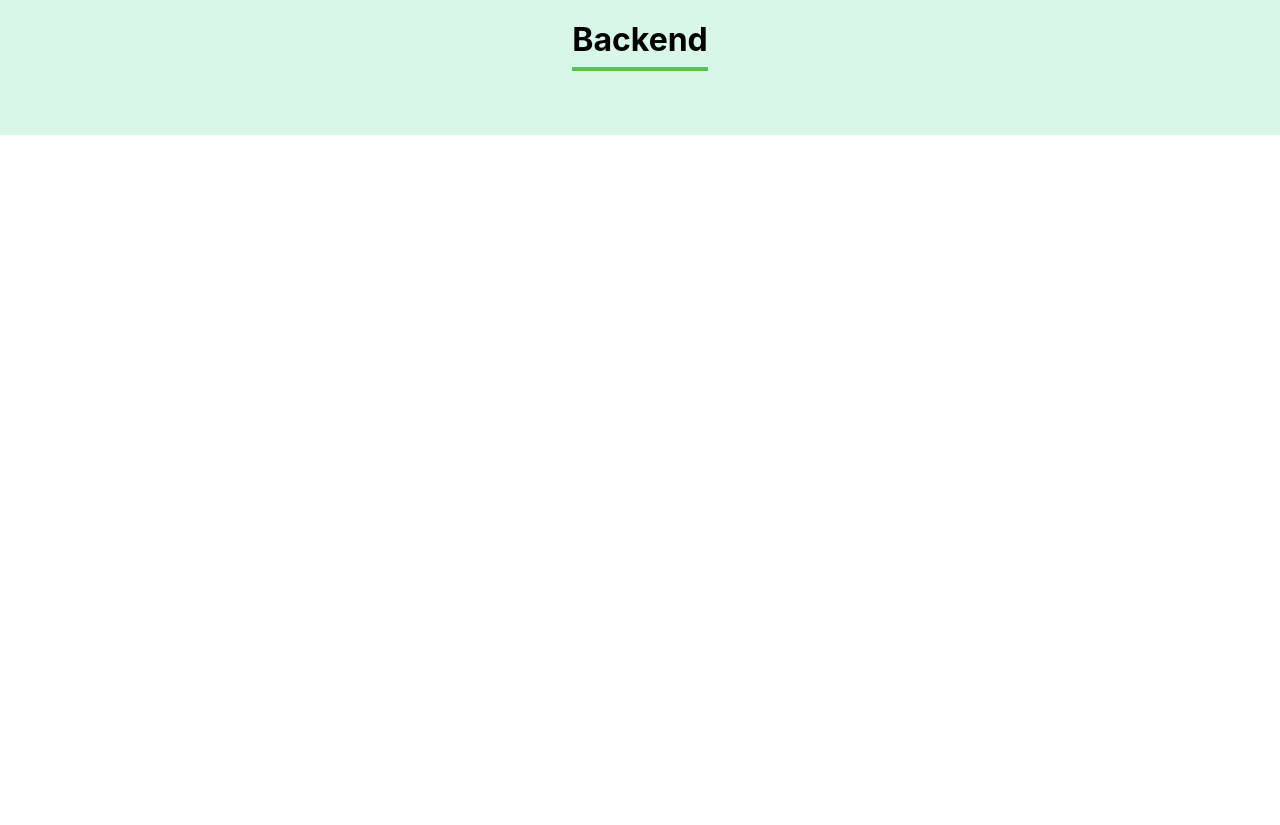
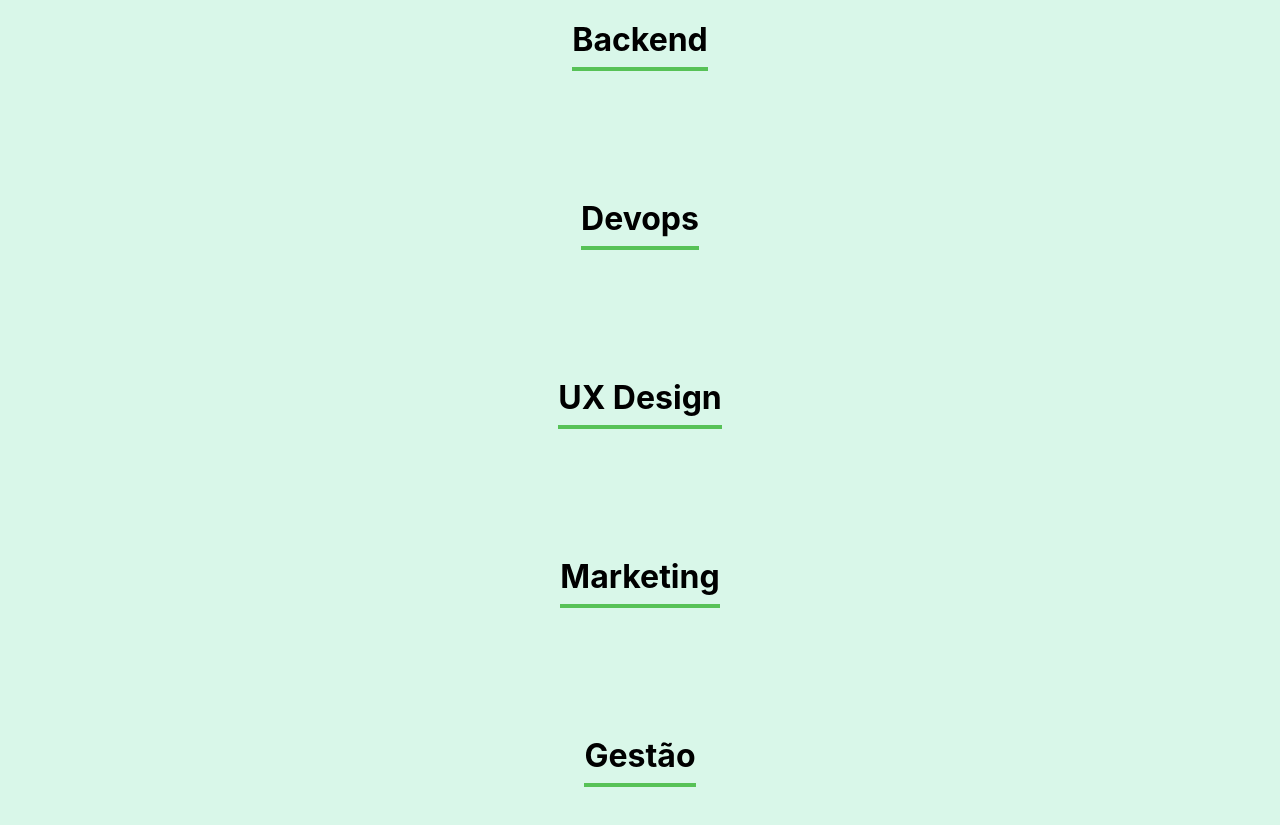
Before and after one commit to PedroHSilva/organo_react-app, a React (Create React App) app: page / in a window 1280 px wide. Shown: the part 1700-2525 px from the top of the page. Before the commit the page ends 1835 px from the top, so only its background shows below. Built offline with nearby package versions, Linux system fonts and the light colour scheme; the HTML template or start-up script is replaced by a standard one.

Commit message:
Ajustando aparencia do componente TIME

```diff
--- a/src/App.jsx
+++ b/src/App.jsx
@@ -4,6 +4,39 @@ import Formulario from './componentes/Formulario';
 import Time from './componentes/Time';
 
 const App = () => {
+
+    const times = [
+        {
+            nome: 'Frontend',
+            corPrimaria: '#57c278',
+            corSegundaria: '#d9f7e9'
+        },
+        {
+            nome: 'Backend',
+            corPrimaria: '#82cffa',
+            corSegundaria: '#e8f8ff'
+        },
+        {
+            nome: 'Devops',
+            corPrimaria: '#a6d157',
+            corSegundaria: '#f0f8e2'
+        },
+        {
+            nome: 'UX Design',
+            corPrimaria: '#e06b69',
+            corSegundaria: '#fde7e8'
+        },
+        {
+            nome: 'Marketing',
+            corPrimaria: '#db6ebf',
+            corSegundaria: '#fae9f5'
+        },
+        {
+            nome: 'Gestão',
+            corPrimaria: '#ffba05',
+            corSegundaria: '#fff5d9'
+        },
+    ]
 
     const [colaboradores, setColaboradores] = useState([])
 
@@ -15,11 +48,8 @@ const App = () => {
     return (
         <div className="App">
             <Banner/>
-        <Formulario
-          aoColaboradorCadastrado={ colaborador => aoNovoColaboradorAdd(colaborador) }
-        />
-        <Time titulo="Frontend" />
-        <Time titulo="Backend" />
+            <Formulario aoColaboradorCadastrado={ colaborador => aoNovoColaboradorAdd(colaborador) } />
+            {times.map(time => <Time nome={ time.nome } corPrimaria={ time.corPrimaria } corSegundaria={ time.corSegundaria }/>)}
         </div>
     );
 }
--- a/src/componentes/Time/index.jsx
+++ b/src/componentes/Time/index.jsx
@@ -3,8 +3,8 @@ import './index.css'
 const Time = (props) => {
 
     return (
-        <section className='time'>
-            <h3>{ props.titulo }</h3>
+        <section className='time' backgroundColor={ props.corSegundaria }>
+            <h3>{ props.nome }</h3>
         </section>
     )
 }
```
Lines whose indentation alone changed are shown as unchanged.
